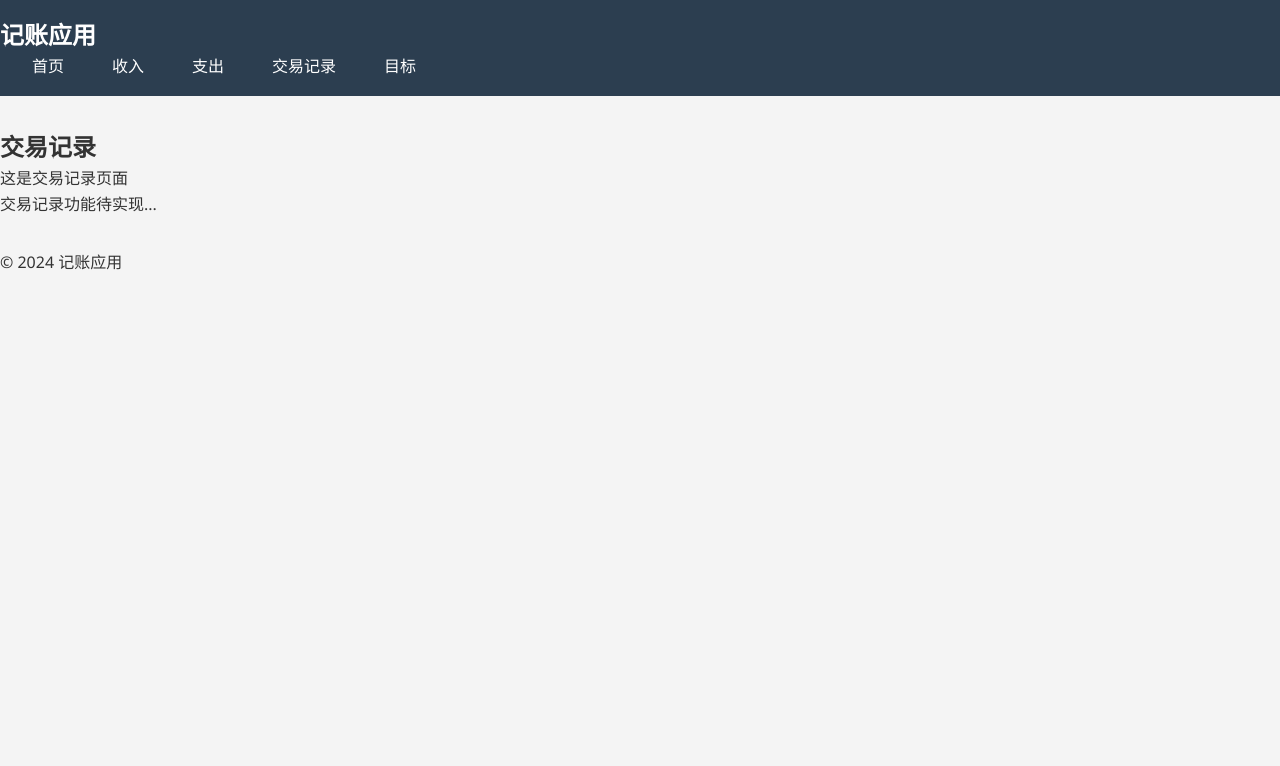
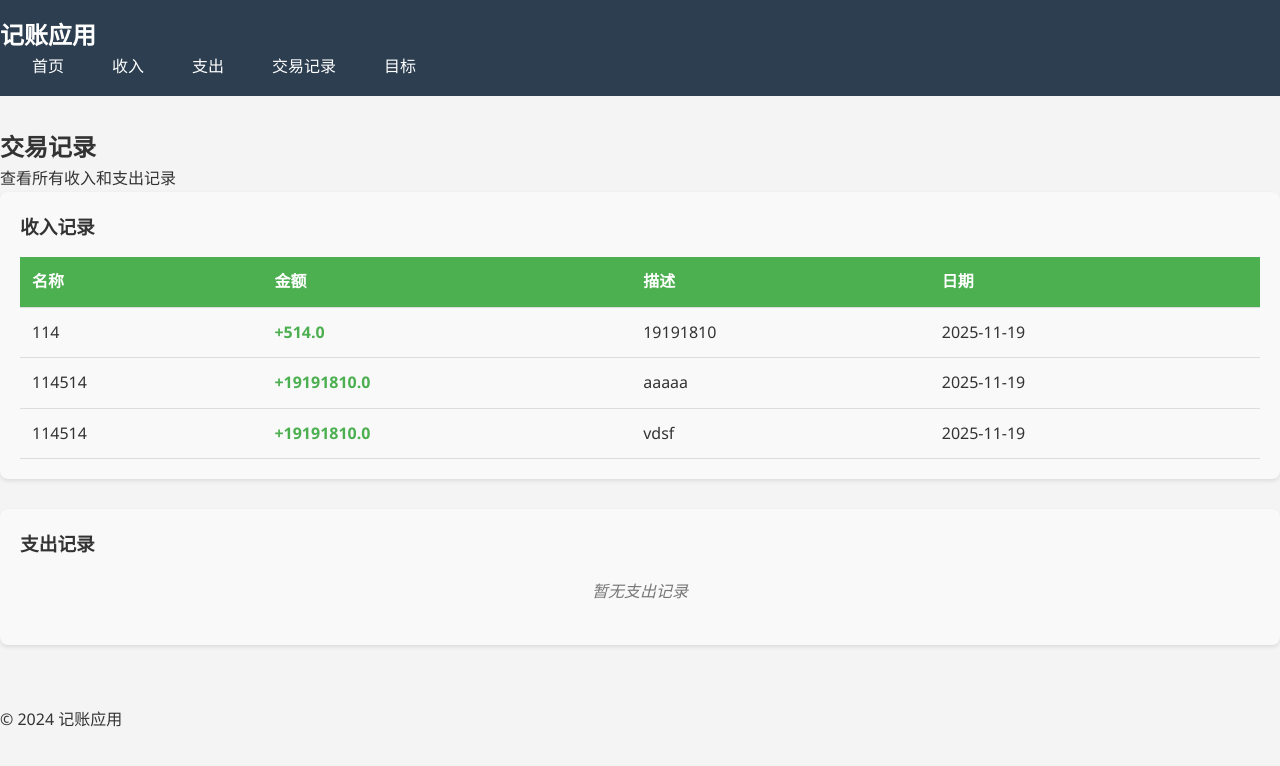
Before and after one commit to KKTIME2024/AS-1, a Flask app: page /transaction in a window 1280 px wide. Shown: the top 766 px of the page. Run offline with Flask 3, Linux system fonts and the light colour scheme.

Commit message:
实现交易记录功能

```diff
--- a/budget_tracker/app.py
+++ b/budget_tracker/app.py
@@ -1,20 +1,31 @@
-from flask import Flask, render_template, redirect, url_for, jsonify
+from flask import Flask, render_template, redirect, url_for, jsonify, request, flash
 from flask_sqlalchemy import SQLAlchemy
-from flask import request, redirect, url_for, flash
-from models import Income, Expense, Goal
-from routes import register_routes  # 导入注册路由的函数
 
+# 首先创建db实例
 db = SQLAlchemy()
 
+# 将models导入移到create_app函数内部以避免循环导入
+
+# 然后导入路由函数
+from routes import register_routes  # 导入注册路由的函数
 def create_app():
     app = Flask(__name__)
     app.config['SQLALCHEMY_DATABASE_URI'] = 'sqlite:///budget_tracker.db'
     app.config['SQLALCHEMY_TRACK_MODIFICATIONS'] = False
+    app.config['SECRET_KEY'] = 'your-secret-key-here'  # 添加SECRET_KEY以启用Flash消息
 
     db.init_app(app)
 
+    # 在应用上下文中设置模型
     with app.app_context():
-        db.create_all()  # 初始化数据库
+        # 导入setup_models函数
+        from models import setup_models
+
+        # 使用当前的db实例设置模型
+        Income, Expense, Goal = setup_models(db)
+
+        # 初始化数据库
+        db.create_all()
 
     # 注册路由，传入db实例
     register_routes(app, db)
--- a/budget_tracker/routes.py
+++ b/budget_tracker/routes.py
@@ -1,36 +1,74 @@
 from flask import render_template, redirect, url_for, request, flash
-from models import Income, Expense, Goal
+import sys
+import os
+
+# Add the current directory to Python path to ensure imports work correctly
+sys.path.append(os.path.dirname(os.path.abspath(__file__)))
 
 def register_routes(app, db):
-    # db实例作为参数传入，避免循环导入问题
+    # 确保所有模型使用同一个db实例
+    # 这里我们需要在应用上下文中导入模型
 
+    # 首页路由
     @app.route('/')
     def index():
         return render_template('index.html')
 
+    # 收入管理页面路由
     @app.route('/incomes')
     def incomes():
         return render_template('incomes.html')
 
+    # 添加收入路由
     @app.route('/add_income', methods=['POST'])
     def add_income():
-        # 使用通过register_routes传入的db实例
-        name = request.form['name']
-        amount = float(request.form['amount'])
-        description = request.form['description']
-        new_income = Income(name=name, amount=amount, description=description)
-        db.session.add(new_income)
-        db.session.commit()
+        with app.app_context():
+            # 在应用上下文中导入模型
+            from models import Income
+            name = request.form['name']
+            amount = float(request.form['amount'])
+            description = request.form.get('description', '')
+            new_income = Income(name=name, amount=amount, description=description)
+            db.session.add(new_income)
+            db.session.commit()
         return redirect(url_for('incomes'))
 
+    # 支出管理页面路由
     @app.route('/expenditures')
     def expenditures():
         return render_template('expenditures.html')
 
+    # 添加支出路由
+    @app.route('/add_expenditure', methods=['POST'])
+    def add_expenditure():
+        with app.app_context():
+            # 在应用上下文中导入模型
+            from models import Expense
+            name = request.form['name']
+            amount = float(request.form['amount'])
+            description = request.form.get('description', '')
+            category = request.form.get('category', '')
+            new_expenditure = Expense(name=name, amount=amount, description=description, category=category)
+            db.session.add(new_expenditure)
+            db.session.commit()
+        return redirect(url_for('expenditures'))
+
+    # 目标页面路由
     @app.route('/goal')
     def goal():
         return render_template('goal.html')
 
+    # 交易记录页面路由 - GET请求直接显示所有记录
     @app.route('/transaction')
     def transaction():
-        return render_template('transaction.html')
+        with app.app_context():
+            # 在应用上下文中导入模型并执行查询
+            from models import Income, Expense
+            # 查询所有收入和支出记录
+            incomes = Income.query.all()
+            expenditures = Expense.query.all()
+            # 转换为字典格式
+            incomes_dict = [income.to_dict() for income in incomes]
+            expenditures_dict = [expenditure.to_dict() for expenditure in expenditures]
+            # 渲染模板并传递数据
+            return render_template('transaction.html', incomes=incomes_dict, expenditures=expenditures_dict)
--- a/budget_tracker/templates/transaction.html
+++ b/budget_tracker/templates/transaction.html
@@ -5,9 +5,121 @@
  {% block content %}
  <div class="page-header">
      <h2>交易记录</h2>
-    <p>这是交易记录页面</p>
+     <p>查看所有收入和支出记录</p>
  </div>
+
  <div class="content">
-    <p>交易记录功能待实现...</p>
+     <!-- 收入记录部分 -->
+     <div class="transaction-section">
+         <h3>收入记录</h3>
+         {% if incomes %}
+         <table class="transaction-table">
+             <thead>
+                 <tr>
+                     <th>名称</th>
+                     <th>金额</th>
+                     <th>描述</th>
+                     <th>日期</th>
+                 </tr>
+             </thead>
+             <tbody>
+                 {% for income in incomes %}
+                 <tr>
+                     <td>{{ income.name }}</td>
+                     <td class="amount income-amount">+{{ income.amount }}</td>
+                     <td>{{ income.description if income.description else '-' }}</td>
+                     <td>{{ income.created_at.split('T')[0] }}</td>
+                 </tr>
+                 {% endfor %}
+             </tbody>
+         </table>
+         {% else %}
+         <p class="no-data">暂无收入记录</p>
+         {% endif %}
      </div>
+
+     <!-- 支出记录部分 -->
+     <div class="transaction-section">
+         <h3>支出记录</h3>
+         {% if expenditures %}
+         <table class="transaction-table">
+             <thead>
+                 <tr>
+                     <th>名称</th>
+                     <th>金额</th>
+                     <th>描述</th>
+                     <th>分类</th>
+                     <th>日期</th>
+                 </tr>
+             </thead>
+             <tbody>
+                 {% for expenditure in expenditures %}
+                 <tr>
+                     <td>{{ expenditure.name }}</td>
+                     <td class="amount expenditure-amount">-{{ expenditure.amount }}</td>
+                     <td>{{ expenditure.description if expenditure.description else '-' }}</td>
+                     <td>{{ expenditure.category if expenditure.category else '-' }}</td>
+                     <td>{{ expenditure.created_at.split('T')[0] }}</td>
+                 </tr>
+                 {% endfor %}
+             </tbody>
+         </table>
+         {% else %}
+         <p class="no-data">暂无支出记录</p>
+         {% endif %}
+     </div>
+ </div>
+
+ <style>
+     .transaction-section {
+         margin-bottom: 30px;
+         padding: 20px;
+         background-color: #f9f9f9;
+         border-radius: 8px;
+         box-shadow: 0 2px 4px rgba(0,0,0,0.1);
+     }
+
+     .transaction-table {
+         width: 100%;
+         border-collapse: collapse;
+         margin-top: 15px;
+     }
+
+     .transaction-table th,
+     .transaction-table td {
+         padding: 12px;
+         text-align: left;
+         border-bottom: 1px solid #ddd;
+     }
+
+     .transaction-table th {
+         background-color: #4CAF50;
+         color: white;
+         font-weight: bold;
+     }
+
+     .transaction-table tr:hover {
+         background-color: #f5f5f5;
+     }
+
+     .amount {
+         font-weight: bold;
+         text-align: right;
+     }
+
+     .income-amount {
+         color: #4CAF50;
+     }
+
+     .expenditure-amount {
+         color: #f44336;
+     }
+
+     .no-data {
+         text-align: center;
+         color: #777;
+         padding: 20px;
+         font-style: italic;
+     }
+ </style>
  {% endblock %}
```
Also changed, not shown: budget_tracker/models.py (+115 -28 lines), budget_tracker/instance/budget_tracker.db. Lines whose indentation alone changed are shown as unchanged.
